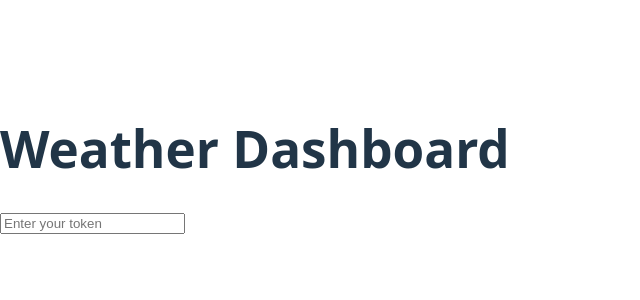
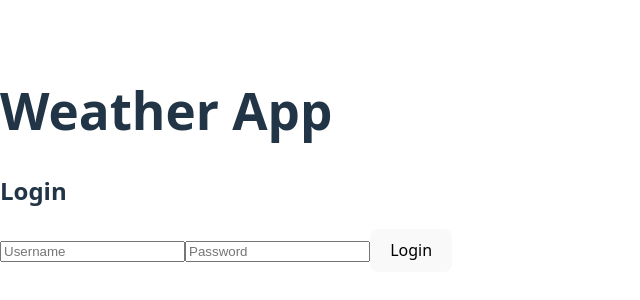
Before and after one commit to hztran310/weather, a React (Vite) app in the folder weather-frontend/: page / in a window 1280 px wide. Shown: the part 240-540 px from the top of the page, without its empty margins (0-640 px from the left). Built offline with nearby package versions, Linux system fonts and the light colour scheme.

Commit message:
added a login form in the front end

```diff
--- a/weather-frontend/src/App.jsx
+++ b/weather-frontend/src/App.jsx
@@ -1,6 +1,7 @@
 import React, { useState, useEffect } from "react";
 import WeatherList from "./WeatherList";
 import WeatherChart from "./WeatherChart";
+import LoginForm from "./LoginForm";
 
 
 function App() {
@@ -8,42 +9,24 @@ function App() {
     const [weatherData, setWeatherData] = useState([]); // Store weather data
 
 
-    useEffect(() => {
-        if (token) {
-            // Fetch weather data from the backend
-            fetch("http://127.0.0.1:8000/weather/my_data", {
-                headers: {
-                    Authorization: `Bearer ${token}`,
-                },
-            })
-                .then((response) => {
-                    if (!response.ok) {
-                        throw new Error("Failed to fetch weather data");
-                    }
-                    return response.json();
-                })
-                .then((data) => setWeatherData(data))
-                .catch((error) => console.error(error));
-        }
-    }, [token]);
-
     return (
         <div>
-            <h1>Weather Dashboard</h1>
-            <input
-                type="text"
-                placeholder="Enter your token"
-                value={token}
-                onChange={(e) => setToken(e.target.value)}
-            />
-            {token && (
-                <>
-                    <WeatherList token={token} />
+            <h1>Weather App</h1>
+            {!token ? (
+                <LoginForm setToken={setToken} />
+            ) : (
+                <div>
+                    <WeatherList
+                        token={token}
+                        weatherData={weatherData}
+                        setWeatherData={setWeatherData} />
                     <WeatherChart weatherData={weatherData} />
-                </>
+                </div>
             )}
         </div>
     );
-}
+
+
+};
 
 export default App;
--- /dev/null
+++ b/weather-frontend/src/LoginForm.jsx
@@ -0,0 +1,56 @@
+import React, { useState } from 'react';
+
+const LoginForm = ({ setToken }) => {
+    const [username, setUsername] = useState('');
+    const [password, setPassword] = useState('');
+
+    const handleLogin = async (e) => {
+        e.preventDefault();
+
+        const formData = new URLSearchParams();
+        formData.append('username', username);
+        formData.append('password', password);
+
+        try {
+            const response = await fetch('http://localhost:8000/token', {
+                method: 'POST',
+                headers: {
+                    'Content-Type': 'application/x-www-form-urlencoded',
+                },
+                body: formData,
+        });
+
+        if (!response.ok) throw new Error('Login failed');
+
+        const data = await response.json();
+        setToken(data.access_token); // Save the token in the parent component, in App state
+        }
+        catch (error)
+        {
+            alert('Login error: ' + error.message);
+        }
+    };
+
+    return (
+        <form onSubmit={handleLogin}>
+            <h2> Login </h2>
+            <input
+                type="text"
+                placeholder="Username"
+                value={username}
+                onChange={(e) => setUsername(e.target.value)}
+                required
+            />
+            <input
+                type="password"
+                placeholder="Password"
+                value={password}
+                onChange={(e) => setPassword(e.target.value)}
+                required
+            />
+            <button type="submit">Login</button>
+        </form>
+    );
+};
+
+export default LoginForm;
--- a/weather-frontend/src/WeatherList.jsx
+++ b/weather-frontend/src/WeatherList.jsx
@@ -1,30 +1,23 @@
-import React, { useEffect, useState } from 'react'; // Import React and hooks
+import React, { useEffect } from "react";
 
-const WeatherList = ({ token }) =>
-{
-    const [weatherData, weatherDataSet] = useState([]); // State to hold weather data\
-
-    useEffect(() =>
-    {
+const WeatherList = ({ token, weatherData, setWeatherData }) => {
+    useEffect(() => {
         // Fetch weather data from the API
-        fetch("http://localhost:8000/weather/my_data",
-        {
+        fetch("http://localhost:8000/weather/my_data", {
             method: "GET", // HTTP method
-            // Add headers for authorization and content type
-            headers:
-            {
+            headers: {
                 "Authorization": `Bearer ${token}`,
-                "Content-Type": "application/json"
-            }
+                "Content-Type": "application/json",
+            },
         })
-        .then(response=> response.json()) // Parse the response as JSON
-        .then(data=> weatherDataSet(data)) // Update state with the fetched data
-        .catch(error=> console.error("Error fetching data:", error));
+            .then((response) => response.json()) // Parse the response as JSON
+            .then((data) => setWeatherData(data)) // Update state with the fetched data
+            .catch((error) => console.error("Error fetching data:", error));
     }, [token]); // Dependency array to re-fetch data when token changes
 
     return (
         <div>
-            <h2> My Weather Data </h2>
+            <h2>My Weather Data</h2>
             <table>
                 <thead>
                     <tr>
@@ -35,7 +28,8 @@ const WeatherList = ({ token }) =>
                     </tr>
                 </thead>
                 <tbody>
-                    {weatherData.map((data, index) => (
+                    {Array.isArray(weatherData) &&
+                        weatherData.map((data, index) => (
                             <tr key={index}>
                                 <td>{data.city}</td>
                                 <td>{data.temperature}</td>
@@ -49,4 +43,4 @@ const WeatherList = ({ token }) =>
     );
 };
 
-export default WeatherList; // Export the component
+export default WeatherList;
```
Lines whose indentation alone changed are shown as unchanged.
